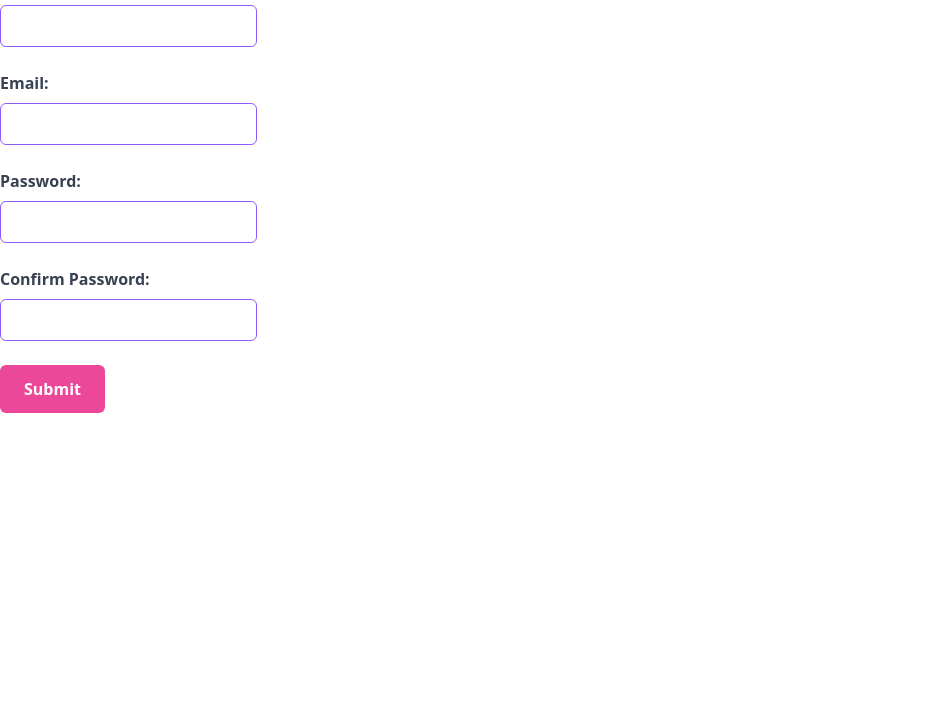
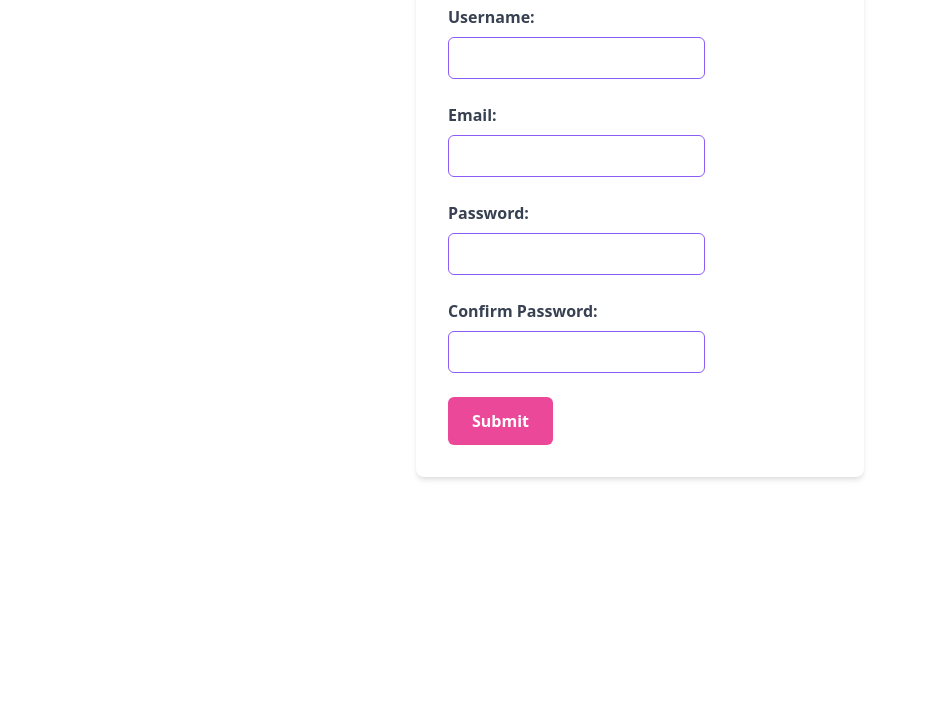
Before and after one commit to nishkarsh25/JavaScript-5Branch-5IntermediateProjects, a website: page src/index.html in a window 1280 px wide. Shown: the part 95-800 px from the top of the page, without its empty margins (0-927 px from the left). Drawn offline with nearby package versions, Linux system fonts and the light colour scheme.

Commit message:
Used Container:
Generally mx-auto goes with the container

mx auto: to equalize the space on both sides and effectively centering the container

max-w-md(standalone): to control the width of form else it will extend to the whole page

p-8 to apply padding around the form

ya p-8 is fixed max-w-md controls the form width but padding remains 8 from all sides only

```diff
--- a/src/index.html
+++ b/src/index.html
@@ -9,6 +9,7 @@
     <link href="https://cdn.jsdelivr.net/npm/tailwindcss@2.2.19/dist/tailwind.min.css" rel="stylesheet">
 </head>
 <body>
+    <div class="container mx-auto max-w-md p-8 bg-white rounded-lg shadow-md">
         <form class="form">
             <h1 class="text-3xl font-semibold mb-8 text-center text-gray-800">Registration Form</h1>
             <div class="form-control mb-6">
@@ -33,5 +34,6 @@
             </div>
             <button id="btn" class="bg-pink-500 hover:bg-pink-600 text-white font-semibold py-3 px-6 rounded-md focus:outline-none focus:ring-2 focus:ring-pink-400">Submit</button>
         </form>
+    </div>
 </body>
 </html>
```
Also changed, not shown: src/output.css. Lines whose indentation alone changed are shown as unchanged.
